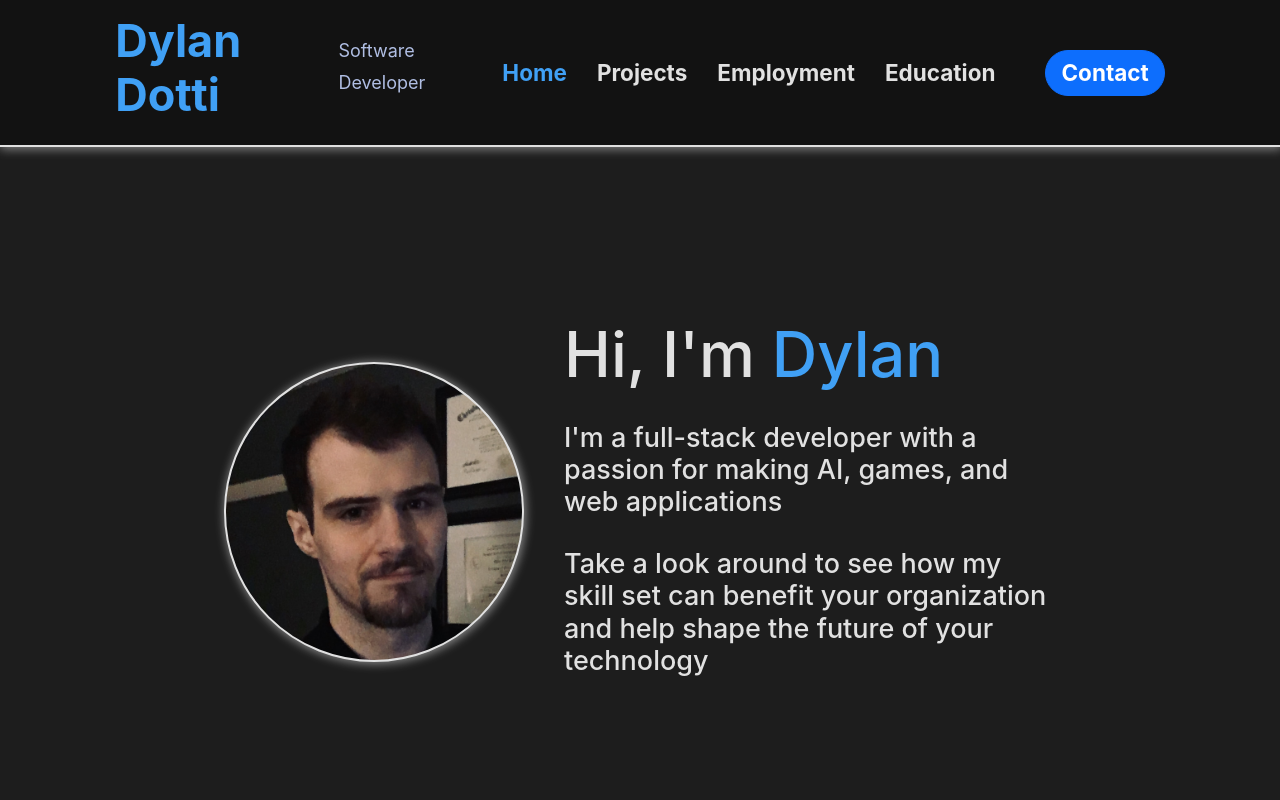
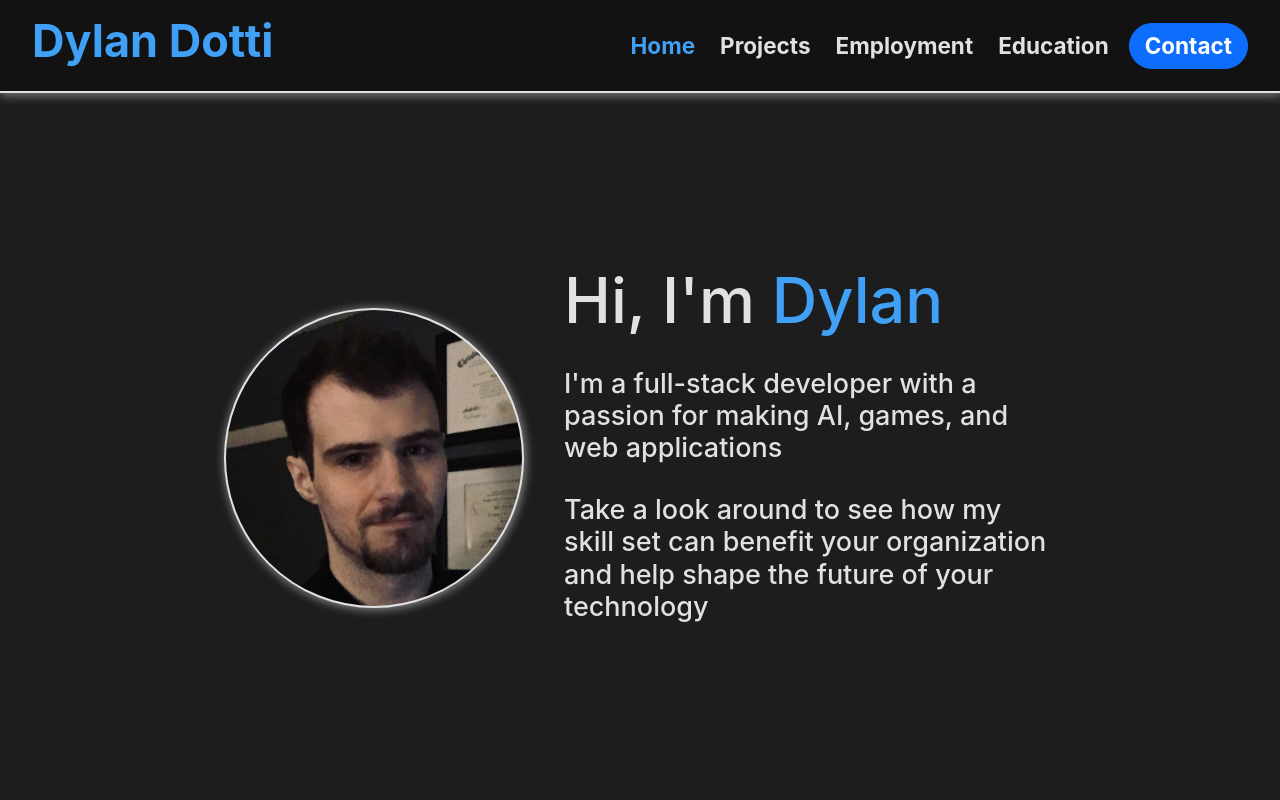
Before and after one commit to Dylan-Dotti/React-Portfolio-Website, a React (Vite) app: page / in a window 1280 px wide. Shown: the top 800 px of the page. Built offline with nearby package versions, Linux system fonts and the light colour scheme.

Commit message:
Responsive header bar

```diff
--- a/src/Components/MainHeader/index.tsx
+++ b/src/Components/MainHeader/index.tsx
@@ -3,6 +3,8 @@ import { Link, useLocation } from 'react-router-dom';
 import './main-header.scss';
 import eventBus from '../../Events/EventBus';
 import ContactModalEvents from '../../Events/ContactModalEvents';
+import { FontAwesomeIcon } from '@fortawesome/react-fontawesome';
+import { faBriefcase, faCode, faEnvelope, faGraduationCap, faHouse } from '@fortawesome/free-solid-svg-icons';
 
 const MainHeader: React.FC = () => {
 
@@ -19,20 +21,35 @@ const MainHeader: React.FC = () => {
                     <nav>
                         <ul className="nav-list">
                             <li className={location.pathname === '/' ? 'active' : ''}>
-                                <Link to="/">Home</Link>
+                                <Link to="/">
+                                    <span className="header-link-text">Home</span>
+                                    <FontAwesomeIcon icon={faHouse} fixedWidth className="header-link-icon" />
+                                </Link>
                             </li>
                             <li className={location.pathname.startsWith('/projects') ? 'active' : ''}>
-                                <Link to="/projects">Projects</Link>
+                                <Link to="/projects">
+                                    <span className="header-link-text">Projects</span>
+                                    <FontAwesomeIcon icon={faCode} fixedWidth className="header-link-icon" />
+                                </Link>
                             </li>
                             <li className={location.pathname.startsWith('/employment') ? 'active' : ''}>
-                                <Link to="/employment">Employment</Link>
+                                <Link to="/employment">
+                                    <span className="header-link-text">Employment</span>
+                                    <FontAwesomeIcon icon={faBriefcase} fixedWidth className="header-link-icon" />
+                                </Link>
                             </li>
                             <li className={location.pathname.startsWith('/education') ? 'active' : ''}>
-                                <Link to="/education">Education</Link>
+                                <Link to="/education">
+                                    <span className="header-link-text">Education</span>
+                                    <FontAwesomeIcon icon={faGraduationCap} fixedWidth className="header-link-icon" />
+                                </Link>
                             </li>
                         </ul>
                         <button className="btn btn-primary contact-button" onClick={() => eventBus.emit(ContactModalEvents.showModal)}>
-                            <h5>Contact</h5>
+                            <h5>
+                                <span className="header-link-text">Contact</span>
+                                <FontAwesomeIcon icon={faEnvelope} fixedWidth className="header-link-icon" />
+                            </h5>
                         </button>
                     </nav>
                 </div>
--- a/src/Components/MainHeader/main-header.scss
+++ b/src/Components/MainHeader/main-header.scss
@@ -19,13 +19,13 @@
         border-width: 0 0 2px 0;
 
         .header-bar-contents {
-            width: 82%;
+            width: 95%;
             padding: 10px 0;
             display: flex;
-            justify-content: space-between;
+            justify-content: center;
 
             .title-group {
-                display: flex;
+                display: none;
                 align-items: baseline;
                 gap: 5px;
 
@@ -34,6 +34,7 @@
                 }
 
                 .subtitle {
+                    display: none;
                     color: $accent-color;
                     margin-left: .25rem;
                 }
@@ -41,14 +42,14 @@
 
             nav {
                 display: flex;
-                gap: 35px;
+                gap: 15px;
                 align-items: center;
 
                 .nav-list {
                     display: flex;
+                    gap: 15px;
 
                     li {
-                        margin: auto 10px;
                         font-size: 1.25rem;
                         font-weight: bolder;
 
@@ -87,8 +88,85 @@
                 }
 
             }
+
+            .header-link-text {
+                display: none;
+            }
+
         }
 
 
     }
 }
+
+
+@media(min-width: 768px) {
+    .main-header {
+
+        .header-bar {
+
+            .header-bar-contents {
+
+                .header-link-text {
+                    display: inline-block;
+                }
+
+                .header-link-icon {
+                    display: none;
+                }
+            }
+
+        }
+    }
+}
+
+@media(min-width: 1024px) {
+    .main-header {
+
+        .header-bar {
+
+            .header-bar-contents {
+                justify-content: space-between;
+
+                .title-group {
+                    display: flex;
+                }
+            }
+        }
+    }
+}
+
+@media(min-width: 1440px) {
+    .main-header {
+
+        .header-bar {
+
+            .header-bar-contents {
+                width: 90%;
+
+                .title-group {
+
+                    .subtitle {
+                        display: block;
+                    }
+                }
+
+                nav {
+                    gap: 30px;
+                }
+            }
+        }
+    }
+}
+
+@media(min-width: 1920px) {
+    .main-header {
+
+        .header-bar {
+
+            .header-bar-contents {
+                width: 82%;
+            }
+        }
+    }
+}
```
